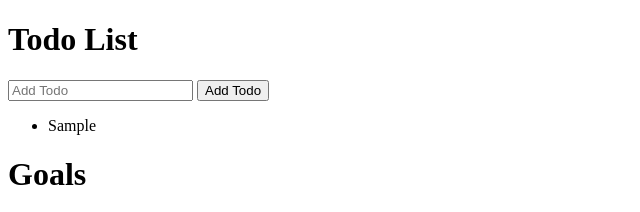
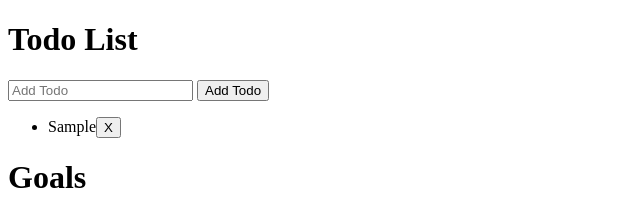
Before and after one commit to frnrx/redux-store-exercise, a plain HTML site: page index.html in a window 1280 px wide. Both pictures are taken after typing "Sample" into the empty fields and a click on the button "Add Todo". Shown: the top 212 px of the page, 0-640 px from the left. Drawn offline with nearby package versions, Linux system fonts and the light colour scheme.

Commit message:
changing the store I created to actual Redux

```diff
--- a/index.html
+++ b/index.html
@@ -3,6 +3,7 @@
 
 <head>
   <title>Udacity Todos Goals</title>
+  <script src='https://cdnjs.cloudflare.com/ajax/libs/redux/3.7.2/redux.min.js'></script>
 </head>
 
 <body>
@@ -13,6 +14,7 @@
     <button id='todoBtn'>Add Todo</button>
     <ul id='todos'></ul>
   </div>
+
   <div>
     <h1>Goals</h1>
     <input id='goal' type='text' placeholder='Add Goal' />
@@ -21,86 +23,46 @@
   </div>
 
   <script type='text/javascript'>
-
-   function generateId () {
+    function generateId() {
       return Math.random().toString(36).substring(2) + (new Date()).getTime().toString(36);
     }
 
-    // Library Code
-    function createStore(reducer) {
-      // The store should have four parts
-      // 1. The state
-      // 2. Get the state.
-      // 3. Listen to changes on the state.
-      // 4. Update the state
-
-      let state
-      let listeners = []
-
-      const getState = () => state
-
-      const subscribe = (listener) => {
-        listeners.push(listener)
-        return () => {
-          listeners = listeners.filter((l) => l !== listener)
-        }
-      }
-
-      const dispatch = (action) => {
-        state = reducer(state, action)
-        listeners.forEach((listener) => listener())
-      }
-
-      return {
-        getState,
-        subscribe,
-        dispatch,
-      }
-    }
-
     // App Code
-
     const ADD_TODO = 'ADD_TODO'
     const REMOVE_TODO = 'REMOVE_TODO'
     const TOGGLE_TODO = 'TOGGLE_TODO'
     const ADD_GOAL = 'ADD_GOAL'
     const REMOVE_GOAL = 'REMOVE_GOAL'
-
     function addTodoAction(todo) {
       return {
         type: ADD_TODO,
         todo,
       }
     }
-
     function removeTodoAction(id) {
       return {
         type: REMOVE_TODO,
         id,
       }
     }
-
     function toggleTodoAction(id) {
       return {
         type: TOGGLE_TODO,
         id,
       }
     }
-
     function addGoalAction(goal) {
       return {
         type: ADD_GOAL,
         goal,
       }
     }
-
     function removeGoalAction(id) {
       return {
         type: REMOVE_GOAL,
         id,
       }
     }
-
     function todos(state = [], action) {
       switch (action.type) {
         case ADD_TODO:
@@ -114,7 +76,6 @@
           return state
       }
     }
-
     function goals(state = [], action) {
       switch (action.type) {
         case ADD_GOAL:
@@ -125,129 +86,74 @@
           return state
       }
     }
-
-    function app(state = {}, action) {
-      return {
-        todos: todos(state.todos, action),
-        goals: goals(state.goals, action),
-      }
-    }
-
-    const store = createStore(app)
-
+    const store = Redux.createStore(Redux.combineReducers({
+      todos,
+      goals,
+    }))
     store.subscribe(() => {
-      const {goals, todos} = store.getState()
-
+      const { goals, todos } = store.getState()
       document.getElementById('goals').innerHTML = ''
       document.getElementById('todos').innerHTML = ''
-
       goals.forEach(addGoalToDOM)
       todos.forEach(addTodoToDOM)
     })
 
-
-    // store.dispatch(addTodoAction({
-    //   type: ADD_TODO,
-    //   todo: {
-    //     id: 0,
-    //     name: 'Walk the dog',
-    //     complete: false,
-    //   }
-    // }))
-
-    // store.dispatch(addTodoAction({
-    //   type: ADD_TODO,
-    //   todo: {
-    //     id: 1,
-    //     name: 'Wash the car',
-    //     complete: false,
-    //   }
-    // }))
-
-    // store.dispatch(addTodoAction({
-    //   type: ADD_TODO,
-    //   todo: {
-    //     id: 2,
-    //     name: 'Go to the gym',
-    //     complete: true,
-    //   }
-    // }))
-
-    // store.dispatch(removeTodoAction(1))
-
-    // store.dispatch(toggleTodoAction(0))
-
-    // store.dispatch(addGoalAction({
-    //   type: ADD_GOAL,
-    //   goal: {
-    //     id: 0,
-    //     name: 'Learn Redux'
-    //   }
-    // }))
-
-    // store.dispatch(addGoalAction({
-    //   type: ADD_GOAL,
-    //   goal: {
-    //     id: 1,
-    //     name: 'Lose 20 pounds'
-    //   }
-    // }))
-
-    // store.dispatch(removeGoalAction(0))
-
-
-    //DOM Code
-    function addTodo () {
+    // DOM code
+    function addTodo() {
       const input = document.getElementById('todo')
       const name = input.value
       input.value = ''
-
       store.dispatch(addTodoAction({
         name,
         complete: false,
         id: generateId()
       }))
     }
-
-   function addGoal () {
+    function addGoal() {
       const input = document.getElementById('goal')
       const name = input.value
       input.value = ''
-
       store.dispatch(addGoalAction({
         id: generateId(),
         name,
       }))
     }
-
     document.getElementById('todoBtn')
       .addEventListener('click', addTodo)
-
     document.getElementById('goalBtn')
       .addEventListener('click', addGoal)
 
-
-    function addTodoToDOM (todo) {
+    function createRemoveButton(onClick) {
+      const removeBtn = document.createElement('button')
+      removeBtn.innerHTML = 'X'
+      removeBtn.addEventListener('click', onClick)
+      return removeBtn
+    }
+    function addTodoToDOM(todo) {
       const node = document.createElement('li')
       const text = document.createTextNode(todo.name)
+      const removeBtn = createRemoveButton(() => {
+        store.dispatch(removeTodoAction(todo.id))
+      })
       node.appendChild(text)
+      node.appendChild(removeBtn)
       node.style.textDecoration = todo.complete ? 'line-through' : 'none'
       node.addEventListener('click', () => {
         store.dispatch(toggleTodoAction(todo.id))
       })
-
       document.getElementById('todos')
         .appendChild(node)
     }
-
-
-    function addGoalToDOM (goal) {
+    function addGoalToDOM(goal) {
       const node = document.createElement('li')
       const text = document.createTextNode(goal.name)
+      const removeBtn = createRemoveButton(() => {
+        store.dispatch(removeGoalAction(goal.id))
+      })
       node.appendChild(text)
-
+      node.appendChild(removeBtn)
       document.getElementById('goals')
-        .appendChild(node)
+        .append(node)
     }
   </script>
 </body>
```
Also changed, not shown: libraryCode.js (added, +32 -0 lines).
